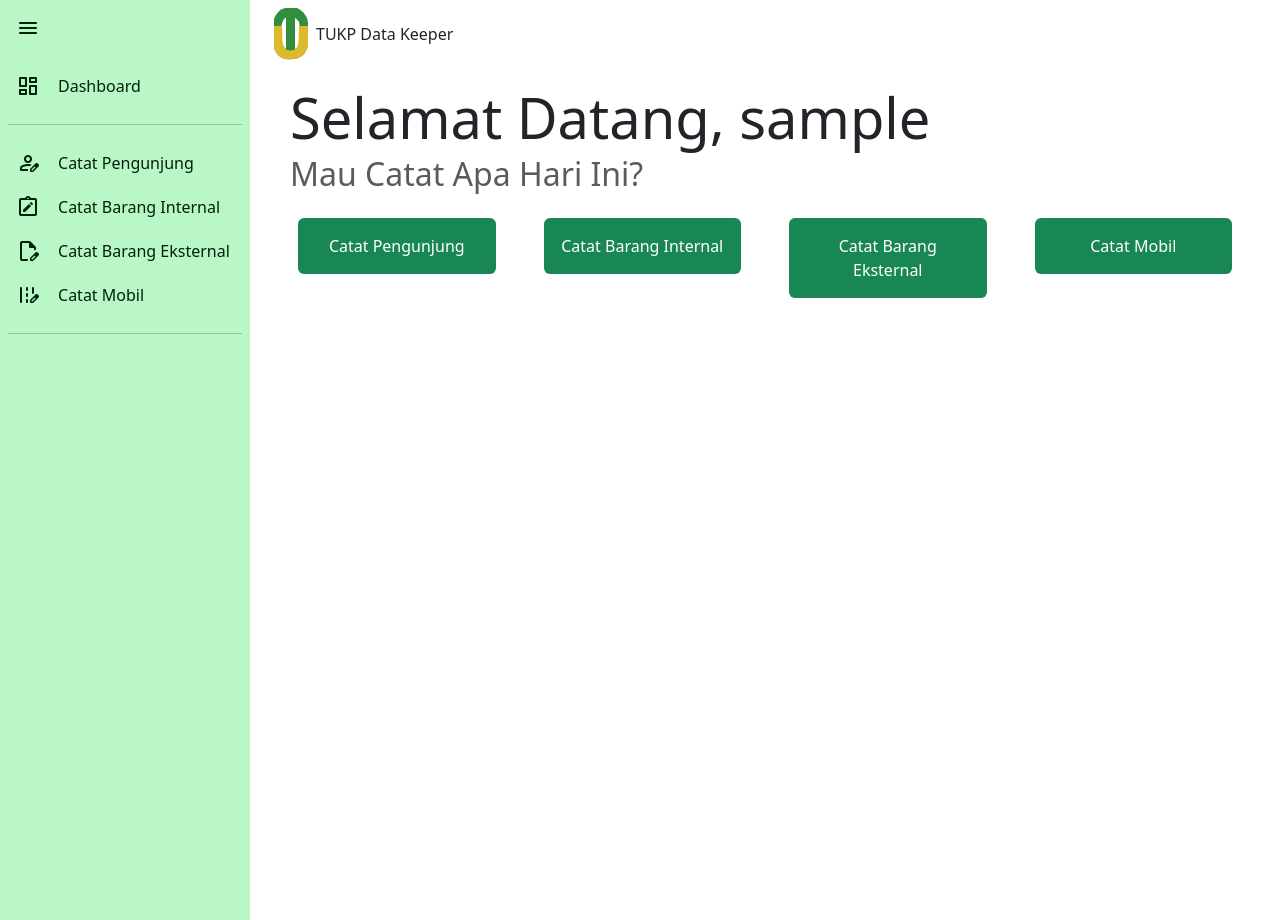
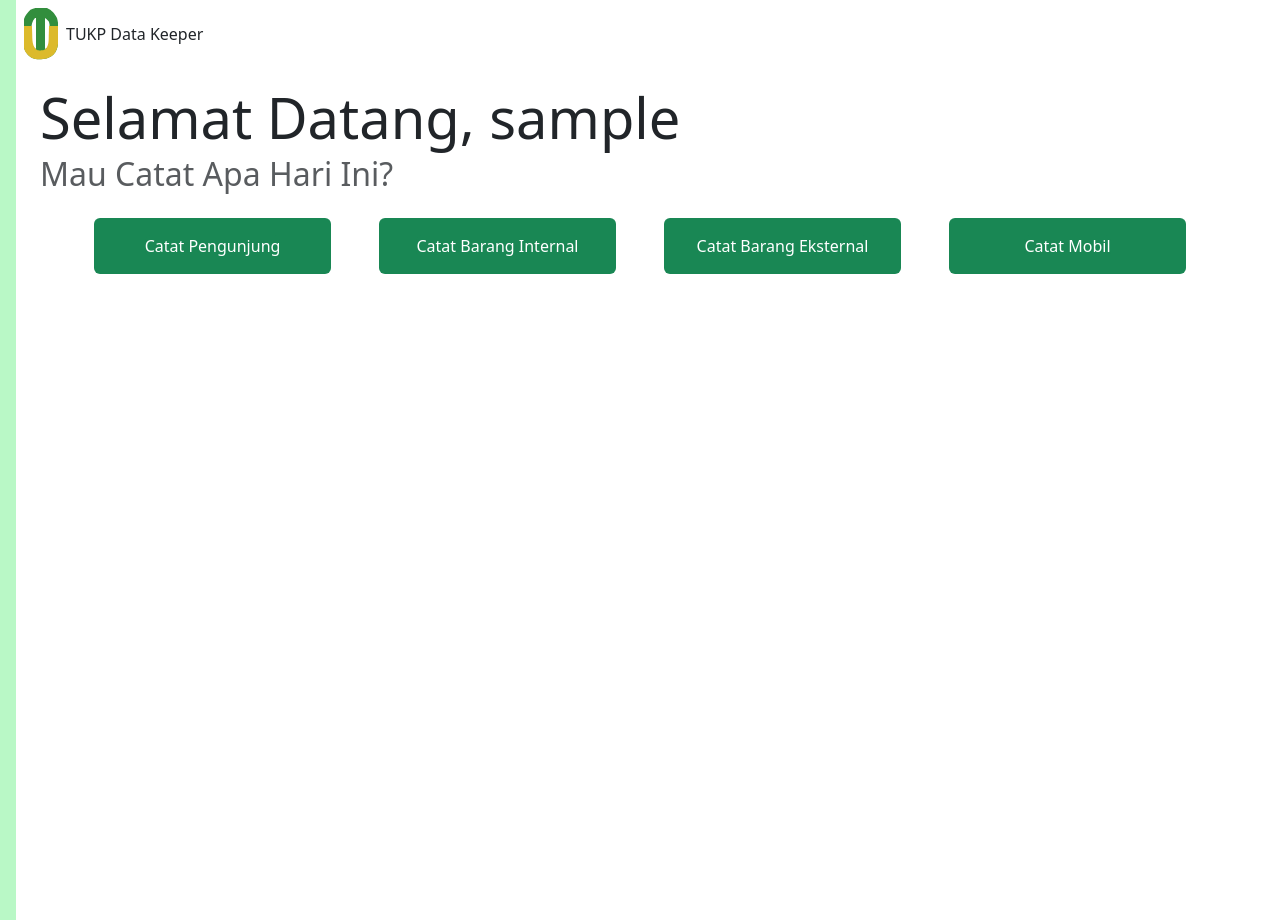
Before and after one commit to fatahillah2606/tukp-datakeeper, a PHP site: page /pages/dashboard-tamu.php in a window 1280 px wide. Run offline with PHP 8.4, Linux system fonts and the light colour scheme; the visitor is signed in with stand-in values (Sample User, id 1).

Commit message:
Update Navbar dan Sidebar
- perapihan navbar dan sidebar admin

```diff
--- a/pages/dashboard-tamu.php
+++ b/pages/dashboard-tamu.php
@@ -27,56 +27,17 @@ if (!isset($_SESSION["role"])) {
         />
         <!-- local css -->
         <link rel="stylesheet" href="/assets/style/style.css" />
+        <style>.layout {grid-template-columns: 0px 1fr !important;}</style>
     </head>
     <body>
         <div class="layout default">
             <!-- Sidebar -->
             <aside class="sidebar p-2">
-                <!-- buttons -->
-                <div class="mb-3">
-                    <button
-                        class="material-symbols-rounded bg-transparent border border-0 p-2"
-                        id="menu-btn"
-                        onclick="togglemenu()"
-                    >
-                        menu
-                    </button>
-                </div>
-                <a href="dashboard-tamu.php">
-                    <span class="material-symbols-rounded">dashboard</span>
-                    <span class="menu-title">Dashboard</span>
-                </a>
-                <hr />
-                <!-- Pencatatan -->
-                <a href="catat-data/pengunjung-tamu.php">
-                    <span class="material-symbols-rounded">person_edit</span>
-                    <span class="menu-title">Catat Pengunjung</span>
-                </a>
-                <a href="catat-data/barang-internal-tamu.php">
-                    <span class="material-symbols-rounded">note_alt</span>
-                    <span class="menu-title">Catat Barang Internal</span>
-                </a>
-                <a href="catat-data/barang-eksternal-tamu.php">
-                    <span class="material-symbols-rounded">edit_document</span>
-                    <span class="menu-title">Catat Barang Eksternal</span>
-                </a>
-                <a href="catat-data/mobil-tamu.php">
-                    <span class="material-symbols-rounded">edit_road</span>
-                    <span class="menu-title">Catat Mobil</span>
-                </a>
-                <hr />
             </aside>
             <div class="main">
                 <!-- Navbar -->
                 <nav class="navbar px-4 overflow-hidden">
                     <div class="logo d-flex gap-2 align-items-center">
-                        <button
-                            class="material-symbols-rounded bg-transparent border border-0 p-2"
-                            id="menu-btn-mobile"
-                            onclick="togglemenu()"
-                        >
-                            menu
-                        </button>
                         <img src="/assets/images/logo.svg" alt="Logo TUKP" />
                         <span>TUKP Data Keeper</span>
                     </div>
--- a/pages/dashboard.php
+++ b/pages/dashboard.php
@@ -29,7 +29,7 @@ if (!isset($_SESSION["role"])) {
         <link rel="stylesheet" href="/assets/style/style.css" />
     </head>
     <body>
-        <div class="layout default">
+        <div class="layout ">
             <!-- Sidebar -->
             <aside class="sidebar p-2">
                 <!-- buttons -->
--- a/pages/lihat-data/pengunjung.php
+++ b/pages/lihat-data/pengunjung.php
@@ -29,7 +29,7 @@ if (!isset($_SESSION["role"])) {
         <link rel="stylesheet" href="/assets/style/style.css" />
     </head>
     <body>
-        <div class="layout default">
+        <div class="layout">
             <!-- Sidebar -->
             <aside class="sidebar p-2">
                 <!-- buttons -->
@@ -37,6 +37,7 @@ if (!isset($_SESSION["role"])) {
                     <button
                         class="material-symbols-rounded bg-transparent border border-0 p-2"
                         id="menu-btn"
+                        onclick="togglemenu()"
                     >
                         menu
                     </button>
@@ -98,6 +99,8 @@ if (!isset($_SESSION["role"])) {
                             id="menu-btn-mobile"
                             onclick="togglemenu()"
                         >
+                            menu
+                        </button>
                         <img src="/assets/images/logo.svg" alt="Logo TUKP" />
                         <span>TUKP Data Keeper</span>
                     </div>
--- a/pages/pengumuman.php
+++ b/pages/pengumuman.php
@@ -29,7 +29,7 @@ if (!isset($_SESSION["role"])) {
         <link rel="stylesheet" href="/assets/style/style.css" />
     </head>
     <body>
-        <div class="layout default">
+        <div class="layout">
             <!-- Sidebar -->
             <aside class="sidebar p-2">
                 <!-- buttons -->
@@ -37,6 +37,7 @@ if (!isset($_SESSION["role"])) {
                     <button
                         class="material-symbols-rounded bg-transparent border border-0 p-2"
                         id="menu-btn"
+                        onclick="togglemenu()"
                     >
                         menu
                     </button>
@@ -98,6 +99,8 @@ if (!isset($_SESSION["role"])) {
                             id="menu-btn-mobile"
                             onclick="togglemenu()"
                         >
+                            menu
+                        </button>
                         <img src="/assets/images/logo.svg" alt="Logo TUKP" />
                         <span>TUKP Data Keeper</span>
                     </div>
```
Also changed, not shown: pages/catat-data/barang-eksternal.php (+8 -0 lines), pages/catat-data/barang-internal.php (+8 -0 lines), pages/catat-data/mobil.php (+9 -1 lines), pages/catat-data/pengunjung.php (+8 -1 lines), pages/kelola-pengguna.php (+5 -2 lines), pages/lihat-data/barang-eksternal.php (+8 -0 lines), pages/lihat-data/barang-internal.php (+8 -0 lines), pages/lihat-data/mobil.php (+5 -2 lines).
